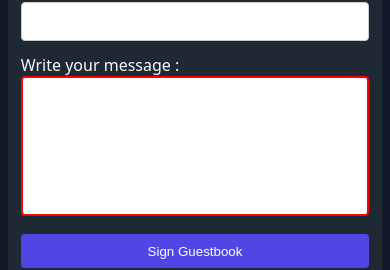
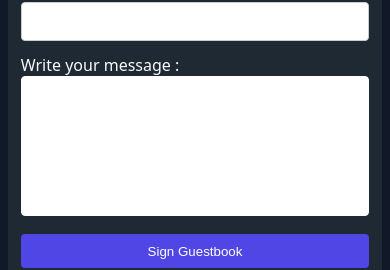
Before and after one commit to bh-official/Full-stack-project-guest-book, a website built with Vite: page client/index.html in a window 390 px wide. Shown: the part 121-391 px from the top of the page. Built offline with nearby package versions, Linux system fonts and the light colour scheme; no server answers.

```diff
--- a/client/src/style.css
+++ b/client/src/style.css
@@ -38,12 +38,13 @@ form textarea {
   width: 100%;
   padding: 10px;
   margin-bottom: 0.8rem;
-  border: 2px solid red;
+  border: 1px solid white;
   border-radius: 4px;
   font-size: 16px;
   height: 120px;
   resize: none;
   overflow-y: scroll;
+  font-family: inherit;
   line-height: 1.4;    /* scrolling */
 }
 
@@ -153,7 +154,7 @@ h1 {
   }
 
   form textarea {
-    /* max-height: 130px; */
     height: 140px;
+    font-family: inherit;
   }
 }
```
